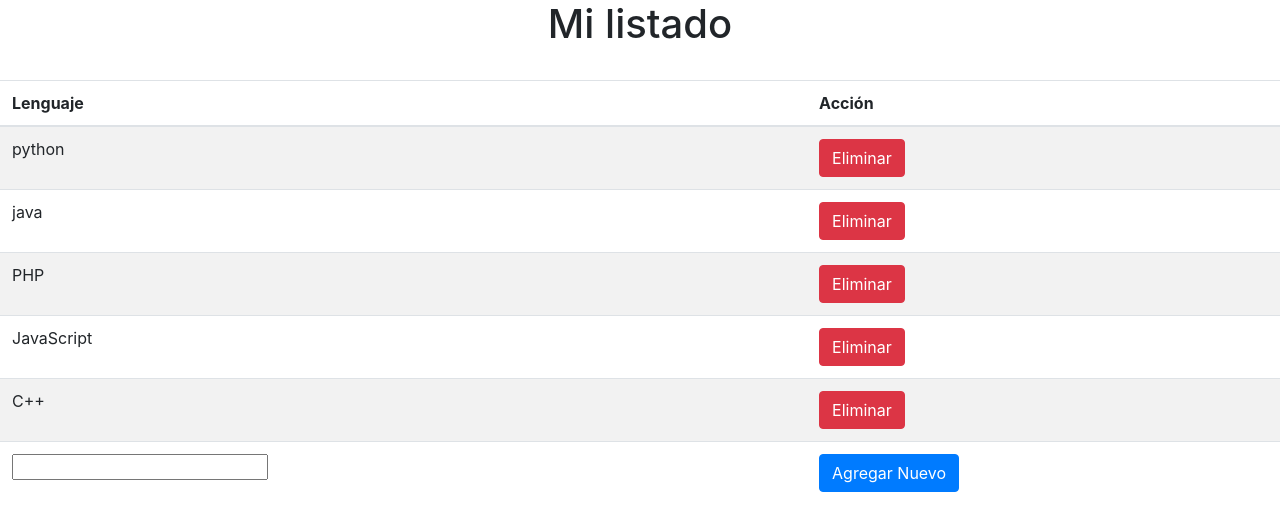
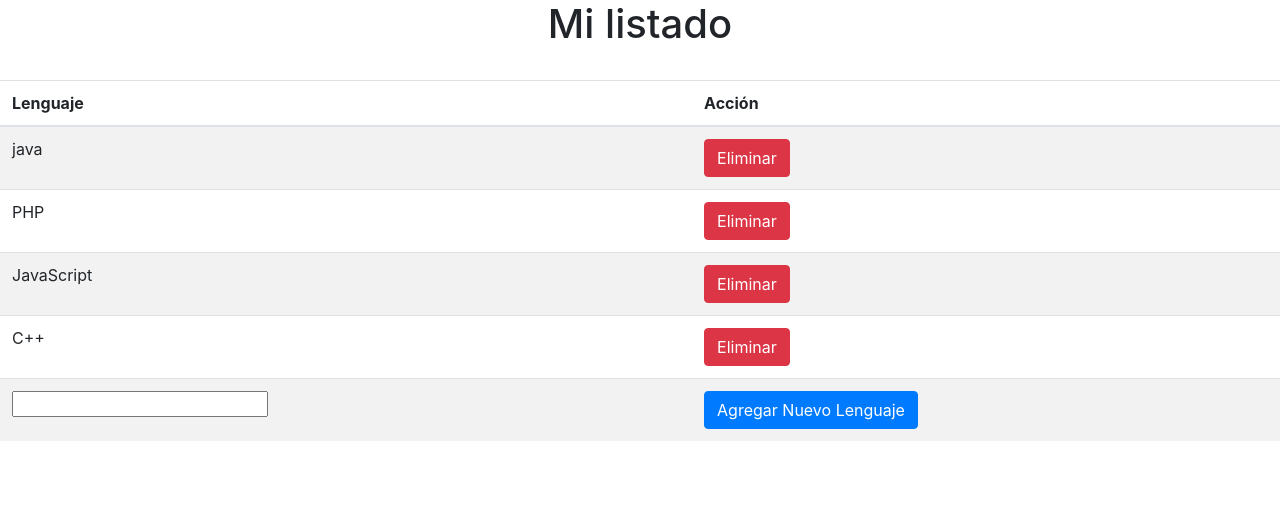
Before and after one commit to codeEdgardo/Crud-FastAPI, a FastAPI app: page / in a window 1280 px wide. Shown: the top 531 px of the page. Run offline with FastAPI, Linux system fonts and the light colour scheme.

Commit message:
Cambie el nombre del boton

```diff
--- a/templates/inicio.html
+++ b/templates/inicio.html
@@ -27,7 +27,7 @@
                 <tr scope="row">
                     <form action="/agregar" method="POST">
                         <td><input type="text" name="nuevolenguaje" required></td>
-                        <td><button class="btn btn-primary" type="submit">Agregar Nuevo</button></td>
+                        <td><button class="btn btn-primary" type="submit">Agregar Nuevo Lenguaje</button></td>
                     </form>
 
                 </tr>
```
